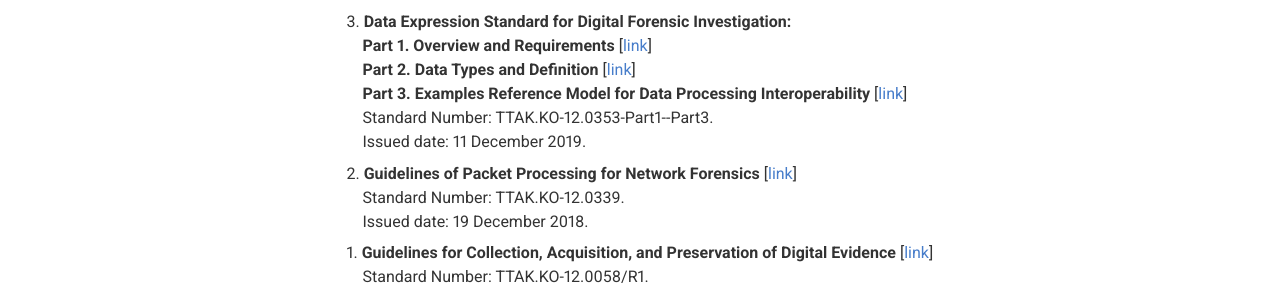
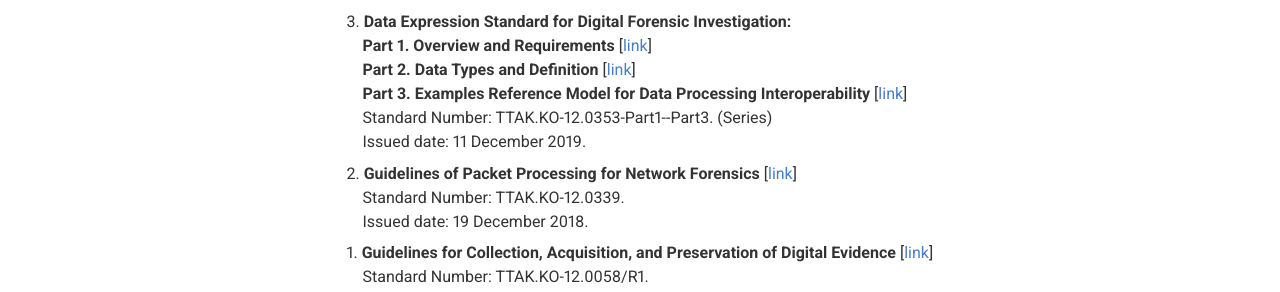
Before and after one commit to JaehyeokHan/jaehyeokhan.github.io, a Jekyll site: the page built from index.md, in a window 1280 px wide and 900 px high, scrolled down 3494 px. Shown: the part 152-444 px from the top of the window. Built offline with Jekyll 4.4.1, drawn with Linux system fonts in a browser that asks for light colours; nearby versions of some CDN libraries.

Commit message:
Update _config.yml

```diff
--- a/_config.yml
+++ b/_config.yml
@@ -217,7 +217,7 @@ content:
           <br><b>Part 1. Overview and Requirements</b> [<A href = "http://www.tta.or.kr/eng/new/standardization/eng_ttastddesc.jsp?stdno=TTAK.KO-12.0353-Part1" target = "top">link</A>]
           <br><b>Part 2. Data Types and Definition</b> [<A href = "http://www.tta.or.kr/eng/new/standardization/eng_ttastddesc.jsp?stdno=TTAK.KO-12.0353-Part2" target = "top">link</A>]
           <br><b>Part 3. Examples Reference Model for Data Processing Interoperability</b> [<A href = "http://www.tta.or.kr/eng/new/standardization/eng_ttastddesc.jsp?stdno=TTAK.KO-12.0353-Part3" target = "top">link</A>]
-          <br>Standard Number: TTAK.KO-12.0353-Part1--Part3.
+          <br>Standard Number: TTAK.KO-12.0353-Part1--Part3. (Series)
           <br>Issued date: 11 December 2019.</p>
           <p style="text-indent: -1em;">2. <b>Guidelines of Packet Processing for Network Forensics</b> [<A href = "http://www.tta.or.kr/eng/new/standardization/eng_ttastddesc.jsp?stdno=TTAK.KO-12.0339" target = "top">link</A>]
           <br>Standard Number: TTAK.KO-12.0339.
```
